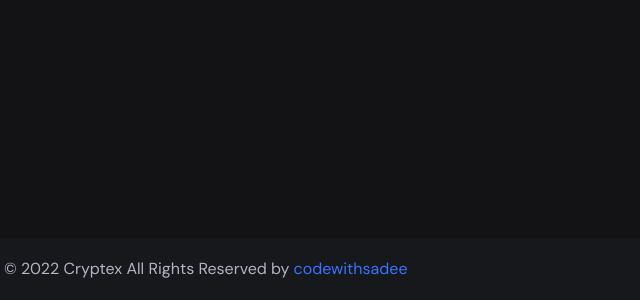
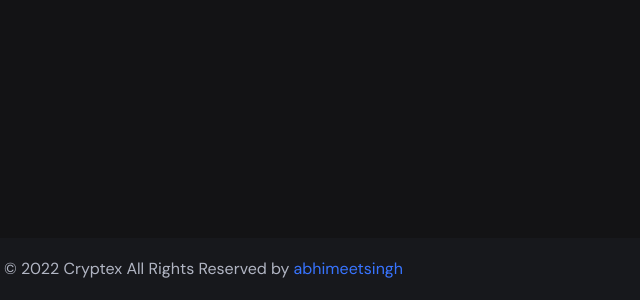
Before and after one commit to abhimeetsingh01/cryptex, a plain HTML site: page cryptex-master 2/index.html in a window 1280 px wide. Shown: the part 4185-4485 px from the top of the page, 11-651 px from the left. Drawn offline with nearby package versions, Linux system fonts and the light colour scheme.

Commit message:
Update index.html

```diff
--- a/cryptex-master 2/index.html
+++ b/cryptex-master 2/index.html
@@ -1049,7 +1049,7 @@
       <div class="container">
 
         <p class="copyright">
-          &copy; 2022 Cryptex All Rights Reserved by <a href="#" class="copyright-link">codewithsadee</a>
+          &copy; 2022 Cryptex All Rights Reserved by <a href="#" class="copyright-link">abhimeetsingh</a>
         </p>
 
         <ul class="social-list">
```
